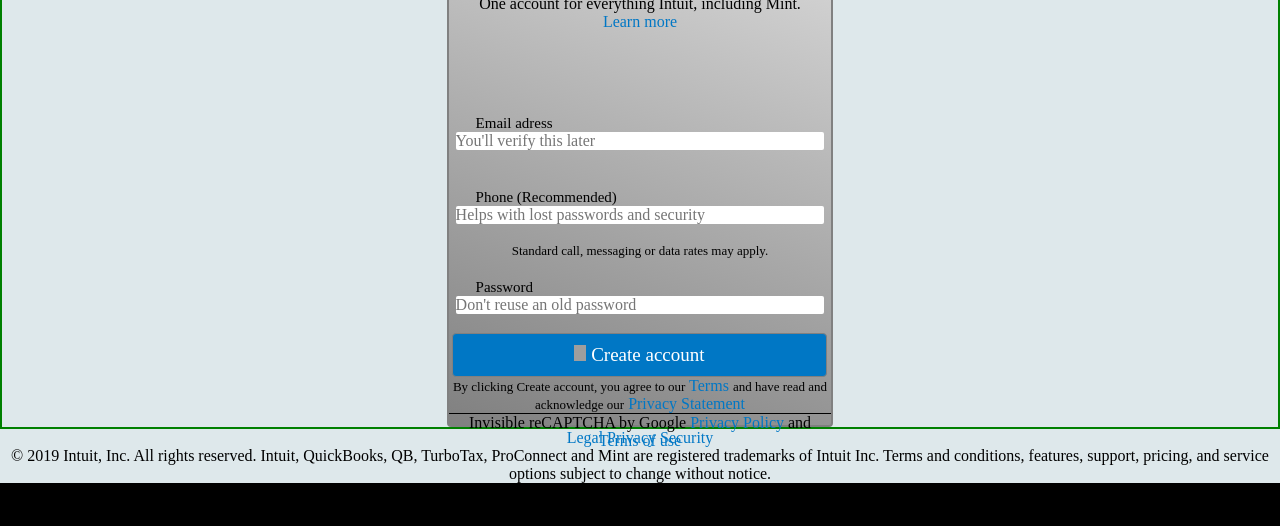
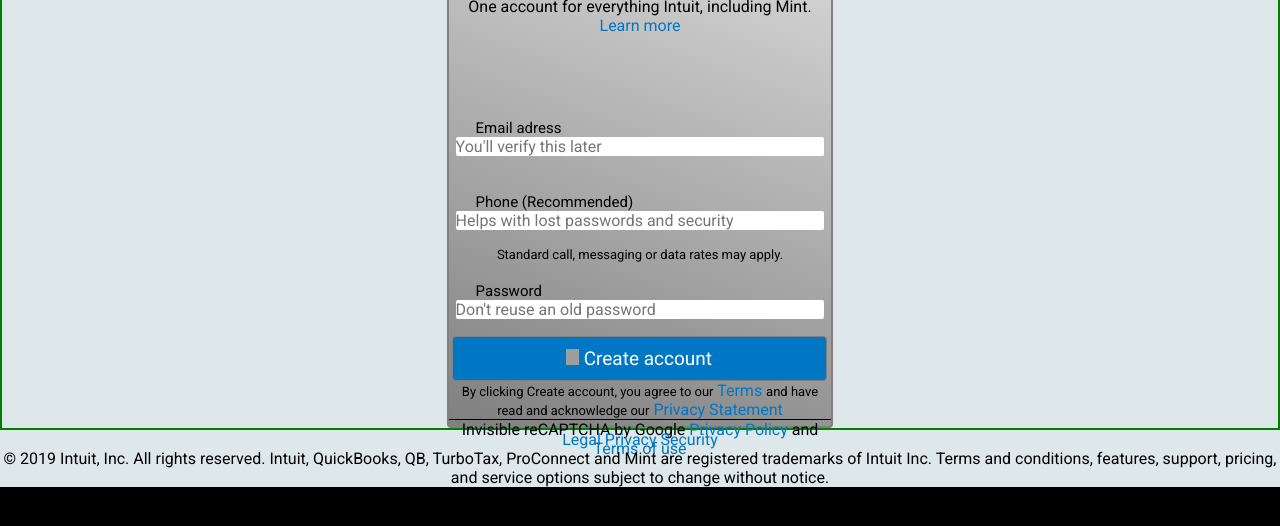
Before and after one commit to Laguna1/Trainy-HTML-Forms, a plain HTML site: page index.html in a window 1280 px wide. Shown: the part 212-738 px from the top of the page. Drawn offline with Linux system fonts and the light colour scheme; grey boxes are pictures that could not be loaded.

Commit message:
add google fonts

```diff
--- a/index.html
+++ b/index.html
@@ -5,6 +5,7 @@
     <meta charset="UTF-8">
     <meta name="viewport" content="width=device-width, initial-scale=1.0">
     <meta http-equiv="X-UA-Compatible" content="ie=edge">
+    <link href="https://fonts.googleapis.com/css?family=Roboto&display=swap" rel="stylesheet">
     <link rel="stylesheet" href="style.css">
     <title>Trainy-HTML-Forms</title>
 </head>
@@ -72,7 +73,7 @@
 
             </div> -->
             <div>
-            <span>By clicking Create account, you agree to our</span>
+            <span class="text1">By clicking Create account, you agree to our</span>
 
                 <a href="">Terms</a>
                 <span>and have read and acknowledge our</span>
--- a/style.css
+++ b/style.css
@@ -82,6 +82,7 @@ footer {
 
 body {
     background: black;
+    font-family: Roboto, sans-serif;
  /*   color: white;  */
 }
 
@@ -136,6 +137,9 @@ form span {
 a {
     color:#0077c5;
     text-decoration: none;
+}
+.text1 {
+    font-family: Roboto, sans-serif, italic;
 }
 
 /*#padlock-image-input {
```
